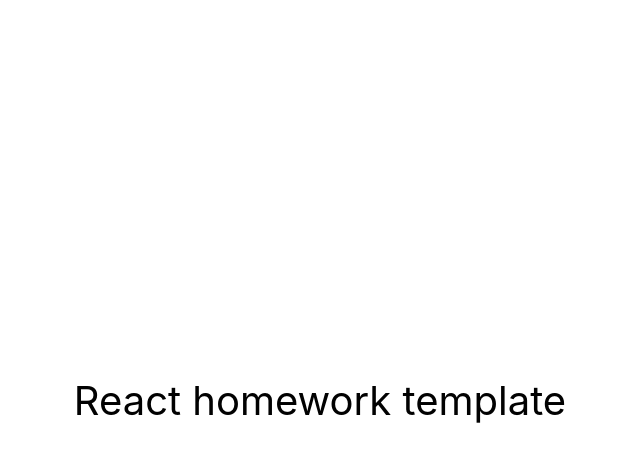
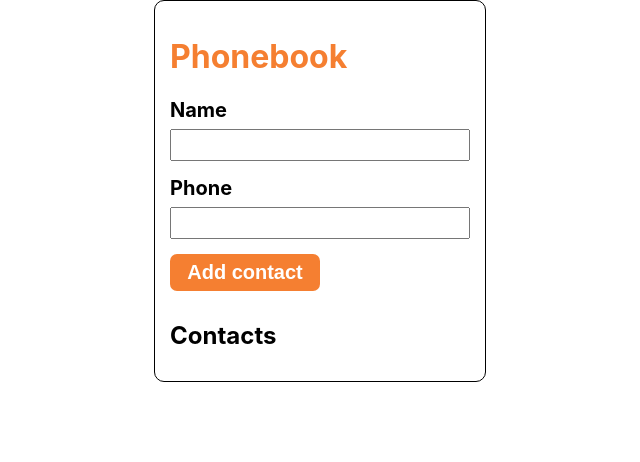
Before and after one commit to kristinaordenans/goit-react-hw-04-phonebook, a React (Create React App) app: page / in a window 1280 px wide. Shown: the top 462 px of the page, without its empty margins (320-960 px from the left). Built offline with nearby package versions, Linux system fonts and the light colour scheme.

Commit message:
import src

```diff
--- a/src/components/App.jsx
+++ b/src/components/App.jsx
@@ -1,16 +1,59 @@
-export const App = () => {
-  return (
-    <div
-      style={{
-        height: '100vh',
-        display: 'flex',
-        justifyContent: 'center',
-        alignItems: 'center',
-        fontSize: 40,
-        color: '#010101'
-      }}
-    >
-      React homework template
-    </div>
-  );
+import { Component } from 'react';
+import { ContactList } from './ContactList/ContactList';
+import { ContactForm } from './ContacForm/ContactForm';
+import { Filter } from './FilterContacts/FilterContacts';
+import { nanoid } from 'nanoid';
+import { Container, ContainerTitle, ContactsTitle } from './App.styled';
+
+
+export class App extends Component {
+
+  state = {
+      contacts: [],
+      filter: '',
+  }
+
+  formSubmitHandler = (data) => {
+    const contact = { ...data };
+    contact.id = nanoid();
+    this.setState(prevState => ({
+      contacts:[contact, ...prevState.contacts]
+    }))
+  }
+
+  deliteContact = (contactId) => {
+    this.setState(prevState => ({
+        contacts: prevState.contacts.filter(contacts => contacts.id !== contactId)
+       }
+    ))
+  }
+
+  filtreInputChange = (e) => {
+    this.setState({filter: e.currentTarget.value})
+  }
+
+  filterContacts = () => {
+    const { filter, contacts } = this.state;
+    const normalizeToLowerCase = filter.toLowerCase();
+    return contacts.filter(({ name }) => name.toLowerCase().includes(normalizeToLowerCase))
+  }
+
+
+  render() {
+    const { contacts, filter } = this.state;
+    const filtredContacts = this.filterContacts();
+    const contactsLength = contacts.length;
+
+    return (
+      <Container>
+        <ContainerTitle>Phonebook</ContainerTitle>
+        <ContactForm onSubmit={this.formSubmitHandler} contacts={contacts} />
+        <ContactsTitle>Contacts</ContactsTitle>
+        {contactsLength !== 0 && <Filter value={filter} filterInputChange={this.filtreInputChange} />}
+        <ContactList
+          contacts={filtredContacts}
+          onDeliteContact={this.deliteContact}/>
+    </Container>
+    );
+  }
 };
--- /dev/null
+++ b/src/components/App.styled.jsx
@@ -0,0 +1,21 @@
+import styled from "@emotion/styled";
+
+export const Container = styled.div`
+   display:flex;
+   flex-direction:column;
+   margin-right: auto;
+  margin-left: auto;
+  border: 1px solid #000000;
+  border-radius:10px;
+  width:300px;
+  padding:15px;
+`;
+
+export const ContainerTitle = styled.h1`
+   color:rgb(245, 127, 49);
+`;
+
+export const ContactsTitle = styled.h2`
+   margin:0;
+   margin-top:30px;
+`;
--- /dev/null
+++ b/src/components/ContacForm/ContactForm.jsx
@@ -0,0 +1,84 @@
+import { Component } from "react";
+import { PropTypes } from "prop-types";
+
+import { Form, Button, Label, Input, Span} from "./ContactForm.styled";
+
+
+
+export class ContactForm extends Component {
+
+    state = {
+        nmae: '',
+        number: ''
+    }
+
+    handleInputChange = (e) => {
+      const { name, value } = e.currentTarget;
+      this.setState({
+        [name]: value
+      })
+    }
+
+    handlrAddToContactList = (e) => {
+        const { onSubmit, contacts } = this.props;
+        const includesName = contacts.find(({ name }) => name === this.state.name);
+        const includesNumber = contacts.find(({ number }) => number === this.state.number);
+        e.preventDefault();
+
+        if(includesName) {
+            alert(`'${this.state.name}'is alredy in contacts`)
+        } else if(includesNumber) {
+            alert(`'${this.state.number}'is alredy in contacts`)
+        } else {
+            onSubmit(this.state);
+            this.setState({ name: '', number: '' })
+        }
+
+        this.reset();
+    }
+
+    reset = () => {
+        this.setState({ name: '', number: '' });
+    }
+
+    render() {
+        const { name, number } = this.state;
+      return (
+        <>
+        <Form onSubmit={this.handlrAddToContactList}>
+            <Label>
+              <Span>Name</Span>
+              <Input type="text"
+                 value={name}
+                 onChange={this.handleInputChange}
+                 name="name"
+                 pattern="^[a-zA-Zа-яА-Я]+(([' -][a-zA-Zа-яА-Я ])?[a-zA-Zа-яА-Я]*)*$"
+                 title="Name may contain only letters, apostrophe, dash and spaces. For example Adrian, Jacob Mercer, Charles de Batz de Castelmore d'Artagnan"
+                 required/>
+              </Label>
+            <Label>
+              <Span>Phone</Span>
+              <Input type="tel"
+                 value={number}
+                 onChange={this.handleInputChange}
+                 name="number"
+                 pattern="\+?\d{1,4}?[-.\s]?\(?\d{1,3}?\)?[-.\s]?\d{1,4}[-.\s]?\d{1,4}[-.\s]?\d{1,9}"
+                 title="Phone number must be digits and can contain spaces, dashes, parentheses and can start with +"
+                 required />
+              </Label>
+            <Button type="submit">Add contact</Button>
+          </Form>
+        </>
+      )
+    }
+}
+
+ContactForm.propTypes = {
+        contacts: PropTypes.arrayOf(
+            PropTypes.shape({
+            id: PropTypes.string.isRequired,
+            name: PropTypes.string.isRequired,
+            number: PropTypes.string.isRequired,
+        })).isRequired,
+        onSubmit: PropTypes.func.isRequired,
+    }
--- /dev/null
+++ b/src/components/ContacForm/ContactForm.styled.jsx
@@ -0,0 +1,39 @@
+import styled from "@emotion/styled";
+
+export const Form = styled.form`
+  displey: flex;
+  flex-direction:column;
+  width: 300px;
+  margin-right: auto;
+  margin-left: auto;
+`;
+
+export const Button = styled.button`
+    width: 150px;
+    padding:7px;
+    border:none;
+    border-radius: 7px;
+    background-color: rgb(245, 127, 49);
+    color: #ffffff;
+    font-size:20px;
+    font-weight:bold;
+`;
+
+export const Label = styled.label`
+    display:flex;
+    flex-direction:column;
+    gap:7px;
+
+`;
+
+export const Input = styled.input`
+    padding:3px;
+    padding-left:7px;
+    margin-bottom: 15px;
+    height: 22px;
+`;
+
+export const Span = styled.span`
+    font-size:20px;
+    font-weight:bold;
+`;
--- /dev/null
+++ b/src/components/ContactItem/ContactItem.jsx
@@ -0,0 +1,17 @@
+import { PropTypes } from "prop-types";
+import { Item, P, DeliteBtn } from './ContactItem.styled';
+
+
+export const ContactItem = ({ name, id, onDeliteContact, tel }) => {
+    return (<Item>
+        <P>{name}: <span>{tel}</span></P>
+        <DeliteBtn type = "button" onClick={() => {onDeliteContact(id)}}>delete</DeliteBtn>
+   </Item>)
+}
+
+ContactItem.propTypes = {
+    name: PropTypes.string.isRequired,
+    id: PropTypes.string.isRequired,
+    tel: PropTypes.string.isRequired,
+    onDeliteContact: PropTypes.func.isRequired,
+}
--- /dev/null
+++ b/src/components/ContactItem/ContactItem.styled.jsx
@@ -0,0 +1,22 @@
+import styled from "@emotion/styled";
+
+export const Item = styled.li`
+display:flex;
+align-items:center;
+justify-content:space-between;
+`;
+
+export const P = styled.p`
+margin:0;
+
+`;
+
+export const DeliteBtn = styled.button`
+height:30px;
+   padding-left:10px;
+   padding-right:10px;
+   background-color:rgb(245, 127, 49);
+   color:#ffffff;
+   border:none;
+   border-radius:5px;
+`;
--- /dev/null
+++ b/src/components/ContactList/ContactList.jsx
@@ -0,0 +1,34 @@
+import React from "react";
+import { PropTypes } from "prop-types";
+import { ContactItem } from "components/ContactItem/ContactItem";
+import { ContactListContainer} from "./ContactList.styled";
+
+
+export const ContactList = ({ contacts, onDeliteContact }) => {
+    return (
+    <div>
+        <ContactListContainer>
+           {contacts.map(({ name, number, id })=>{
+               return (
+                   <ContactItem key={id}
+                        id={id}
+                        name={name}
+                        tel={number}
+                        onDeliteContact={onDeliteContact} />
+                )
+             })
+           }
+       </ContactListContainer>
+    </div>
+    )
+}
+
+ContactList.propTypes = {
+    contacts: PropTypes.arrayOf(
+        PropTypes.shape({
+        name: PropTypes.string.isRequired,
+        id: PropTypes.string.isRequired,
+        number: PropTypes.string.isRequired,
+    }).isRequired),
+    onDeliteContact: PropTypes.func.isRequired,
+}
--- /dev/null
+++ b/src/components/ContactList/ContactList.styled.jsx
@@ -0,0 +1,8 @@
+import styled from "@emotion/styled";
+
+export const ContactListContainer = styled.ul`
+  displey: flex;
+  width: 300px;
+  list-style: none;
+  padding:0;
+`;
--- /dev/null
+++ b/src/components/FilterContacts/FilterContacts.jsx
@@ -0,0 +1,17 @@
+import { PropTypes } from "prop-types";
+import { FindContactInput, SearchTitle } from "./FilterContacts.styled";
+
+
+export const Filter = ({ value, filterInputChange }) => {
+    return (
+        <div>
+            <SearchTitle>Find contacts by name</SearchTitle>
+            <FindContactInput type="text" value={value} onChange={filterInputChange} />
+        </div>
+    )
+}
+
+Filter.propTypes = {
+    value: PropTypes.string.isRequired,
+    filterInputChange: PropTypes.func.isRequired,
+}
--- /dev/null
+++ b/src/components/FilterContacts/FilterContacts.styled.jsx
@@ -0,0 +1,14 @@
+import styled from "@emotion/styled";
+
+export const FindContactInput = styled.input`
+    height: 25px;
+    width:293px;
+`;
+
+export const SearchTitle = styled.h3`
+    font-size:20px;
+    margin:0;
+    margin-top:10px;
+    margin-bottom:7px;
+    margin-top:25px;
+`;
```
